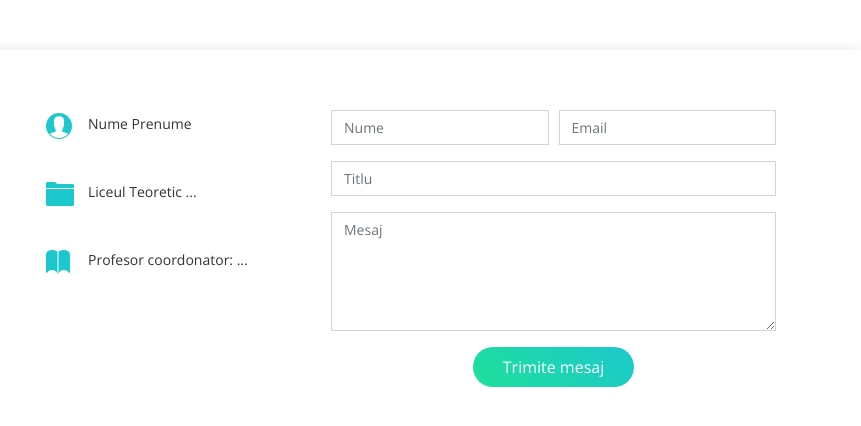
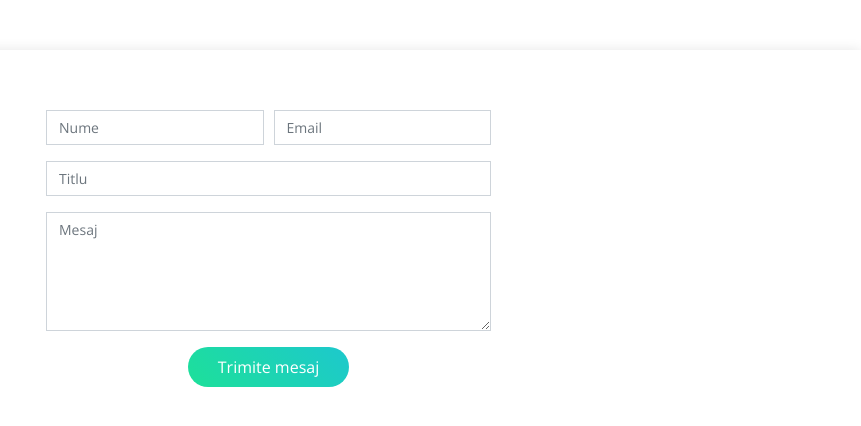
Before and after one commit to brianaam/Londra.github.io, a plain HTML site: page contact.html in a window 1280 px wide. Shown: the part 750-1176 px from the top of the page, 419-1280 px from the left. Drawn offline with nearby package versions, Linux system fonts and the light colour scheme; files whose address does not match are found by name.

Commit message:
Update contact.html

```diff
--- a/contact.html
+++ b/contact.html
@@ -97,19 +97,7 @@
             </div>
           </div>
 
-          <div class="col-lg-3 col-md-4">
-            <div class="info">
-              <div>
-                <i class="ion-ios-contact"></i><p> Nume Prenume </p>
-              </div>
-               <div>
-                <i class="ion-ios-folder"></i><p> Liceul Teoretic ... </p>
-              </div>
-              <div>
-                <i class="ion-ios-book"></i><p> Profesor coordonator: ... </p>
-              </div>
-            </div>
-          </div>
+
 
           <div class="col-lg-5 col-md-8">
             <div class="form">
```
